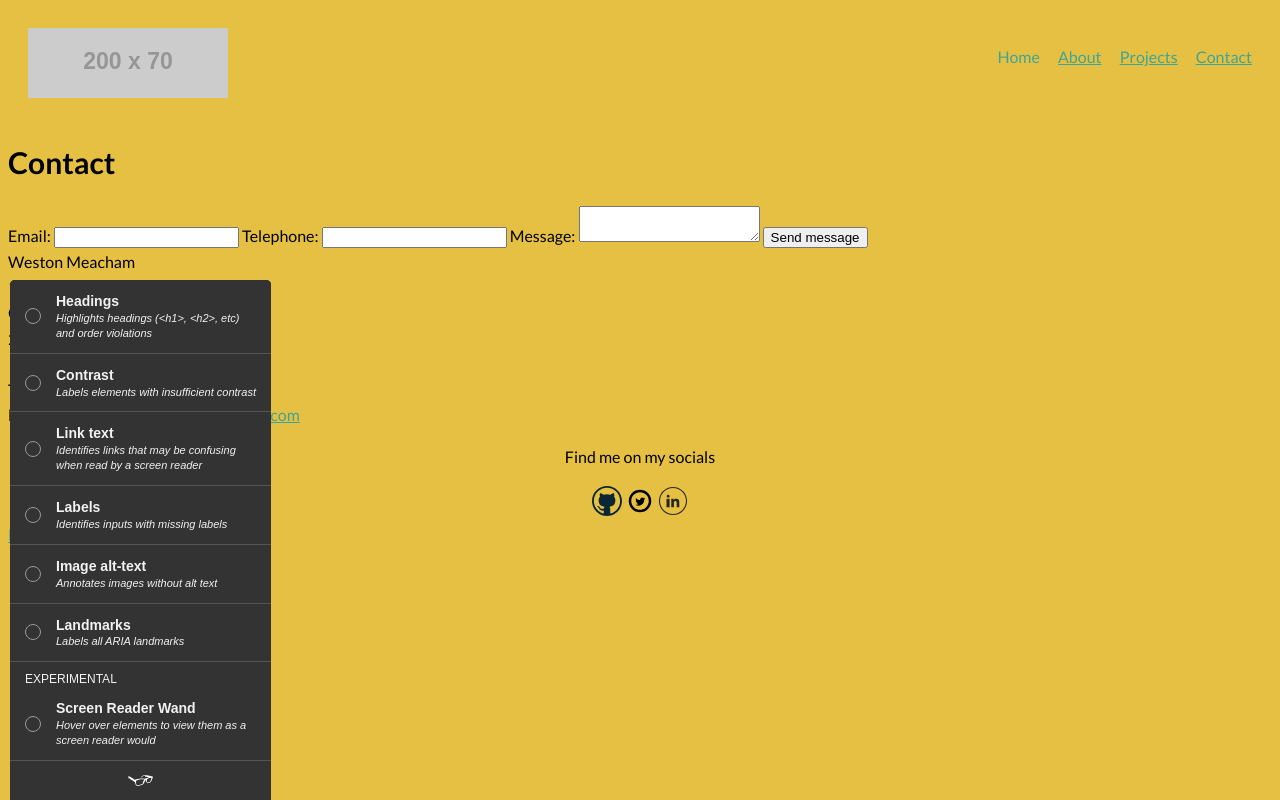
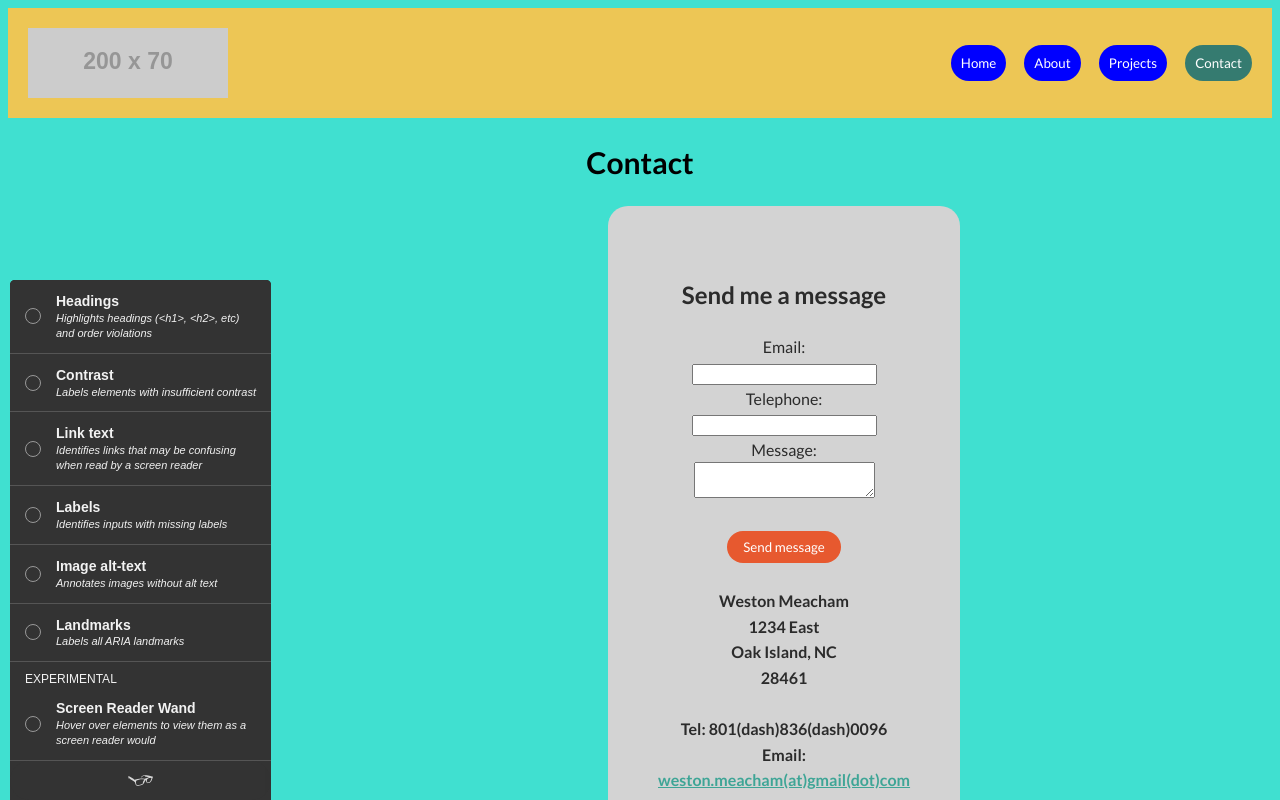
Before and after one commit to westonmeacham/portfolio-website, a plain HTML site: page contact.html in a window 1280 px wide. Both pictures are taken after a click on the button 34 px from the left and 780 px from the top of the page. Shown: the top 800 px of the page. Drawn offline with Linux system fonts and the light colour scheme; placeholder pictures from the web are drawn by us.

Commit message:
random changes
all made on 2/29

```diff
--- a/contact.html
+++ b/contact.html
@@ -17,43 +17,53 @@
           <nav class="main-navigation page-header__item">
               <ul role="menubar" class="navigation-list">
                 <li role="presentation">
-                  <a href="index.html" role="menuitem" class="navigation-list__item navigation-list__item--active">Home</a>
+                  <a href="index.html" role="menuitem" class="navigation-list__item navigation-list__item--active"><button class="button_secondary">Home</button></a>
                   </li>
                   <li role="presentation">
-                  <a href="about.html" role="menuitem" class="navigation-list__item">About</a>
+                    <a href="about.html" role="menuitem" class="navigation-list__item"><button class="button_secondary">About</button></a>
                   </li>
                   <li role="presentation">
-                  <a href="work.html" role="menuitem" class="navigation-list__item">Projects</a>
+                    <a href="work.html" role="menuitem" class="navigation-list__item"><button class="button_secondary">Projects</button></a>
                   </li>
                   <li role="presentation">
-                  <a href="contact.html" role="menuitem" class="navigation-list__item">Contact</a>
+                    <a href="contact.html" role="menuitem" class="navigation-list__item"><button>Contact</button></a>
                   </li>
               </ul>
           </nav>
       </header>
+        <h1>Contact</h1>
+        <div class="grid-message">
+          <div class="grid-message_item">
+            <form action="" method="post" id="contact-form">
 
-        <h1>Contact</h1>
-        <form action="" method="post" id="contact-form">
+              <h2>Send me a message</h2>
+
               <label class="standard-label" for="contact-email">Email: </label>
+              <br>
               <input type="email" id="contact-email" required>
-
+              <br>
               <label class="standard-label">Telephone: </label>
+              <br>
               <input type="tel" pattern="\d{3}[\-]\d{3}[\-]\d{4}">
-
+              <br>
               <label class="standard=label">Message: </label>
+              <br>
               <textarea maxlength="240" required></textarea>
-
-            <input type="submit" value="Send message">
+              <br>
+              <br>
+              <input class="submit" type="submit" value="Send message">
             </form>
-
+            <br>
             <div>
-            Weston Meacham<br>
+                <strong> Weston Meacham<br>
                 1234 East<br>
                 Oak Island, NC<br>
                 28461<br>
                 <br>
                 Tel: 801(dash)836(dash)0096<br>
-            Email: <a href="mailto:weston.meacham@gmail.com">weston.meacham(at)gmail(dot)com</a>
+                Email: <a href="mailto:weston.meacham@gmail.com">weston.meacham(at)gmail(dot)com</a> </strong>
+            </div>
+          </div>
         </div>
 
         <footer class="page-footer">
@@ -63,8 +73,8 @@
             <img src="img/twitter.svg" width="30" height="30" alt="Twitter">
             <img src="img/linkedin.svg" width="30" height="30" alt="Linked In">
           </div>
+          <a href="#">Back to top</a>
       </footer>
-        <a href="#">Back to top</a>
 
     <script src="js/tota11y.main.js"></script>
     </body>
--- a/css/style.production.css
+++ b/css/style.production.css
@@ -5,21 +5,25 @@
 * Browsers: last 4 version
 */
 
-a {
-    color: #357b70;
+* {
+    -webkit-box-sizing: border-box;
+            box-sizing: border-box;
 }
+
+/* Body and headings*/
 
 body {
     font-family: 'Lato', sans-serif;
     font-weight: 400;
     font-size: 16px;
     line-height: 1.6;
-    background-color: rgb(230, 192, 66);
+    background-color: turquoise;
 }
 
 h1 {
     font-size: 30px;
     font-weight: 700;
+    text-align: center;
 }
 
 h2 {
@@ -31,6 +35,8 @@ h3 {
     font-size: 18px;
     font-weight: 700;
 }
+
+/* Links etc */
 
 a {
     color: #3ea596;
@@ -51,7 +57,10 @@ a:active {
     color: #489c79;
 }
 
-.button, button {
+/* Buttons */
+
+.button,
+button {
     /* overwrites browser defaults and resets the border */
     border: none;
     display: inline-block;
@@ -63,9 +72,10 @@ a:active {
     text-decoration: none;
     /*adds spacing to the button (this will be discussed more in-depth later) */
     padding: 10px;
-    border-radius: 3px;
+    border-radius: 20px;
     /* gives the button a bottom border with a width of 2px, a type of solid, and a color in RGBA format */
     border-bottom: 2px solid border;
+   /* What is all of this webkit stuff? I never put them in*/
     -webkit-transition-duration: 0.2s;
          -o-transition-duration: 0.2s;
             transition-duration: 0.2s;
@@ -74,8 +84,10 @@ a:active {
     transition-property: opacity;
 }
 
-button:hover, button:focus
-.button:hover, .button:focus {
+button:hover,
+button:focus,
+.button:hover,
+.button:focus {
     /*lets the mouse appear as a hand when hovering over the button */
     cursor: pointer;
     /* reduces the opacity of the button to 80% */
@@ -87,44 +99,7 @@ button:hover, button:focus
     color: white;
 }
 
-.navigation-list__item--active {
-    text-decoration: none;
-}
-
-.profile__portrait {
-    float: left;
-    width: 250px;
-    margin-right: 40px;
-    border-radius: 50%;
-}
-
-.page-footer {
-    clear: both;
-    display: -webkit-box;
-    display: -ms-flexbox;
-    display: flex;
-    -webkit-box-orient: vertical;
-    -webkit-box-direction: normal;
-        -ms-flex-direction: column;
-            flex-direction: column;
-    text-align: center;
-}
-
-.profile {
-    max-width: 700px;
-    margin: 0 auto;
-}
-
-* {
-    -webkit-box-sizing: border-box;
-            box-sizing: border-box;
-}
-
-.profile__text {
-    -webkit-box-flex: 1;
-        -ms-flex: 1 1 100px;
-            flex: 1 1 100px;
-}
+/* Header */
 
 .page-header {
     display: -webkit-box;
@@ -132,6 +107,8 @@ button:hover, button:focus
     display: flex;
     width: 100%;
     padding: 20px;
+    align-items: center;
+    background-color: #edc655;
 }
 
 .page-header__item {
@@ -147,6 +124,8 @@ button:hover, button:focus
     text-align: right;
 }
 
+/* Nav */
+
 .navigation-list {
     list-style-type: none;
 }
@@ -160,7 +139,83 @@ button:hover, button:focus
     text-decoration: none;
 }
 
+/* Footer */
+
+.page-footer {
+    clear: both;
+    display: -webkit-box;
+    display: -ms-flexbox;
+    display: flex;
+    -webkit-box-orient: vertical;
+    -webkit-box-direction: normal;
+        -ms-flex-direction: column;
+            flex-direction: column;
+    text-align: center;
+    margin-top: 10%;
+}
+
+.social-media {
+    text-decoration: none;
+}
+
+/* Profile - Home Page */
+
+.profile {
+    max-width: 700px;
+    margin: 5% auto;
+    align-items: baseline;
+}
+
+.profile__portrait {
+    float: left;
+    width: 250px;
+    margin-right: 40px;
+    border-radius: 50%;
+}
+
+.profile__intro {
+    text-align: center;
+}
+
+/* About page */
+
+.about {
+    text-align: center;
+    max-width: 700px;
+    margin: 0 auto;
+}
+
+.experience-list {
+    list-style-type: none;
+}
+
+.experience-list li{
+    text-align: center;
+}
+
+.about-cv {
+    display: -webkit-box;
+    display: -ms-flexbox;
+    display: flex;
+    -webkit-box-pack: center;
+        -ms-flex-pack: center;
+            justify-content: center;
+}
+
+table {
+    text-align: left;
+    background-color: #aee0ff;
+    border-radius: 10px;
+    padding: 3%;
+    margin-top: 5%;
+    margin-left: auto;
+    margin-right: auto;
+}
+
+/* Projects page */
+
 .grid {
+    /* What is "-ms-grid"? and why do I need it? */
     display: -ms-grid;
     display: grid;
     -ms-grid-columns: 1fr 20px 1fr 20px 1fr;
@@ -171,6 +226,7 @@ button:hover, button:focus
 .grid__item {
     background-color: lightgray;
     padding: 50px;
+    border-radius: 10%;
 }
 
 @media all and (max-width: 750px) {
@@ -202,45 +258,38 @@ button:hover, button:focus
     }
 }
 
-.experience-list {
-    list-style-type: none;
+/* Contact Page */
+
+.grid-message {
+	display: grid;
+	/* grid-template-columns: 300px 300px 300px, or 1fr 1fr 1fr; fractions are better than pixels - they are responsive */
+	grid-template-columns: 1fr;
+	grid-gap: 20px;
+    margin: 0 600px 0;
+    text-align: center;
 }
 
-.experience-list li{
-    margin-left: 225px;
+.grid-message_item {
+	background-color: lightgrey;
+	color: #2b2b2b;
+	width: auto;
+	min-height: auto;
+	padding: 50px;
+	border-radius: 20px;
 }
 
-.about {
-    max-width: 700px;
-    margin: 0 auto;
+.submit {
+    border: none;
+    font-family: inherit;
+    background-color: #e7592f;
+    color: white;
+    text-decoration: none;
+    padding: 8px 16px;
+    border-radius: 20px;
+    border-width: 2px #574c5c;
 }
 
-.about-cv {
-    display: -webkit-box;
-    display: -ms-flexbox;
-    display: flex;
-    -webkit-box-pack: center;
-        -ms-flex-pack: center;
-            justify-content: center;
-}
-
-.about__text {
-    -webkit-box-flex: 1;
-        -ms-flex: 1 1 200px;
-            flex: 1 1 200px;
-}
-
-@-webkit-keyframes color-change {
-    0% {
-        fill: #edc655;
-    }
-    50% {
-        fill: #fcffad;
-    }
-    100% {
-        fill: #f76414;
-    }
-}
+/* Animation */
 
 @keyframes color-change {
     0% {
```
Also changed, not shown: about.html (+6 -6 lines), index.html (+11 -9 lines), work.html (+5 -4 lines), 2 other files. Lines whose indentation alone changed are shown as unchanged.
